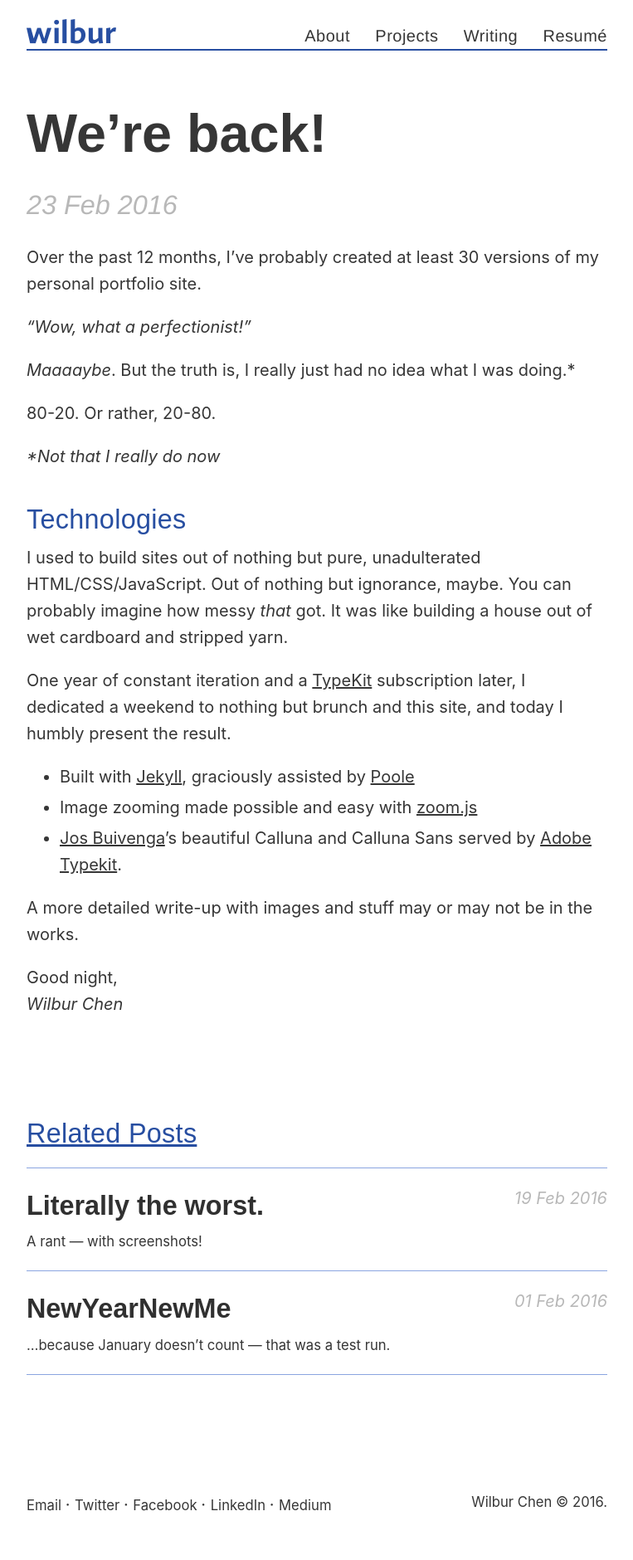
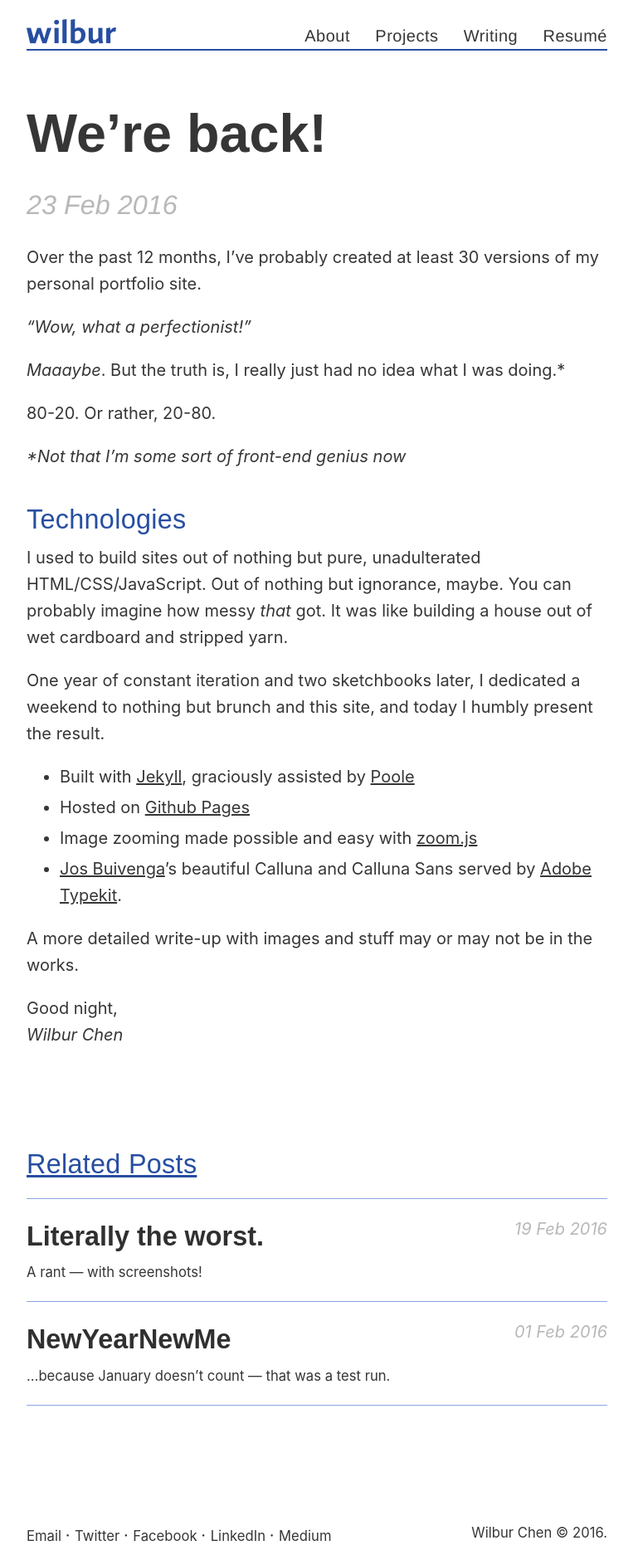
Before and after one commit to wilburc/wilburc.github.io, a Jekyll site: the page built from _posts/2016-2-23-new-site.md, in a window 1280 px wide. Shown: the whole page at 83% size, without its empty margins (258-1021 px from the left). Built offline with Jekyll 4.4.1, drawn with Linux system fonts in a browser that asks for light colours; before the commit the page ends 1843 px from its top, so only the background shows below that.

Commit message:
small stuff

```diff
--- a/_layouts/work.html
+++ b/_layouts/work.html
@@ -3,7 +3,8 @@ layout: default
 title: Work
 ---
 
-<h2>Projects</h2>
+<h2>Work samples</h2>
+
 <div class="posts">
 
   {% for post in site.portfolio %}
--- a/_posts/2016-2-23-new-site.md
+++ b/_posts/2016-2-23-new-site.md
@@ -1,26 +1,27 @@
 ---
 layout: post
 title:  We’re back!
-intro:  And here to stay for a while.
+intro:  and here to stay for a while.
 ---
 
 Over the past 12 months, I’ve probably created at least 30 versions of my personal portfolio site.
 
 *“Wow, what a perfectionist!”*
 
-*Maaaaybe*. But the truth is, I really just had no idea what I was doing.*
+*Maaaybe*. But the truth is, I really just had no idea what I was doing.*
 
 80-20. Or rather, 20-80.
 
-**Not that I really do now*
+**Not that I’m some sort of front-end genius now*
 
 ## Technologies
 
 I used to build sites out of nothing but pure, unadulterated HTML/CSS/JavaScript. Out of nothing but ignorance, maybe. You can probably imagine how messy *that* got. It was like building a house out of wet cardboard and stripped yarn.
 
-One year of constant iteration and a <a href='http://typekit.com'>TypeKit</a> subscription later, I dedicated a weekend to nothing but brunch and this site, and today I humbly present the result.
+One year of constant iteration and two sketchbooks later, I dedicated a weekend to nothing but brunch and this site, and today I humbly present the result.
 
 - Built with <a href='http://jekyllrb.com'>Jekyll</a>, graciously assisted by <a href='http://getpoole.com/'>Poole</a>
+- Hosted on <a href='https://pages.github.com/'>Github Pages</a>
 - Image zooming made possible and easy with <a href='https://github.com/fat/zoom.js/tree/master'>zoom.js</a>
 - <a href='http://www.exljbris.com/'>Jos Buivenga</a>’s beautiful Calluna and Calluna Sans served by <a href='http://typekit.com'>Adobe Typekit</a>.
 
--- a/writing.html
+++ b/writing.html
@@ -2,7 +2,7 @@
 layout: default
 title: Writing
 ---
-<h2>Writing</h2>
+<h2>Thoughts, ideas, and ramblings</h2>
 <div class="posts">
 
   {% for post in site.posts %}
```
Also changed, not shown: 1 other file.
